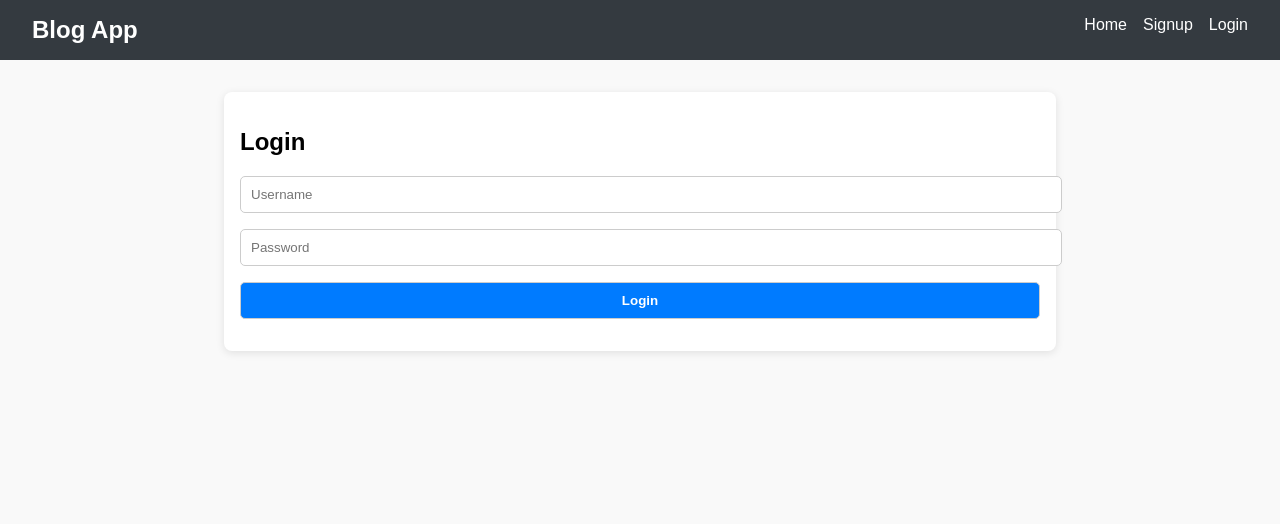
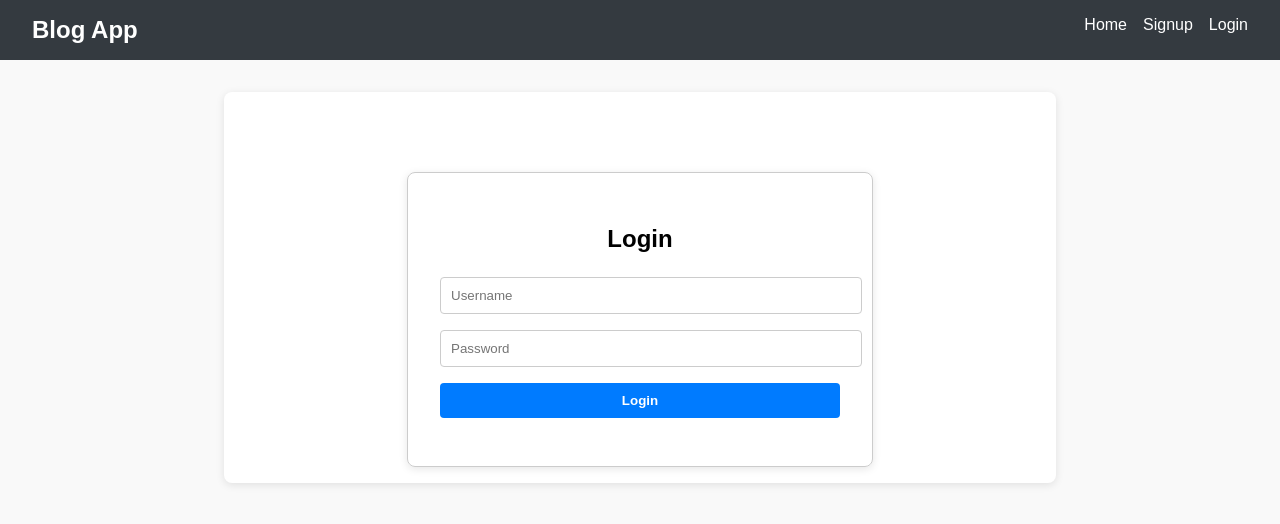
Before and after one commit to Divyadennison/blog-frontend, a React (Create React App) app: page /login in a window 1280 px wide. Shown: the top 524 px of the page. Built offline with nearby package versions, Linux system fonts and the light colour scheme.

Commit message:
Added blog delete functionality

```diff
--- a/src/pages/BlogDetail.js
+++ b/src/pages/BlogDetail.js
@@ -1,32 +1,31 @@
 import React, { useEffect, useState } from 'react';
-import { useParams, Link } from 'react-router-dom';
+import { useParams, Link, useNavigate } from 'react-router-dom';
 import api from '../api';
 
 function BlogDetail() {
-  const { id } = useParams(); // Get the blog ID from the URL
-  const [blog, setBlog] = useState(null); // Store blog data
-  const [currentUser, setCurrentUser] = useState(null); // Store current user data
-  const [error, setError] = useState(null); // Store error message
+  const { id } = useParams();
+  const [blog, setBlog] = useState(null);
+  const [error, setError] = useState(null);
+  const [currentUser, setCurrentUser] = useState(null); // ✅ Add this
+  const navigate = useNavigate();
 
   useEffect(() => {
-    // Fetch blog details
     const fetchBlog = async () => {
       try {
-        const res = await api.get(`/blogs/${id}/`); // Fetch blog by ID
-        setBlog(res.data); // Set blog data
+        const res = await api.get(`/blogs/${id}/`);
+        setBlog(res.data);
       } catch (err) {
         console.error('Failed to load blog:', err);
-        setError('Failed to load blog'); // Set error message if fetching fails
+        setError('Failed to load blog');
       }
     };
 
-    // Fetch the current logged-in user
     const fetchUser = async () => {
       try {
         const token = localStorage.getItem('token');
         if (token) {
-          const res = await api.get('/auth/users/me/'); // Get current user details
-          setCurrentUser(res.data); // Set current user data
+          const res = await api.get('/auth/users/me/');
+          setCurrentUser(res.data);
         }
       } catch (err) {
         console.error('Failed to fetch user:', err);
@@ -37,33 +36,55 @@ function BlogDetail() {
     fetchUser();
   }, [id]);
 
-  // Show error message if there's an issue fetching the blog
+  const handleDelete = async () => {
+    const confirmDelete = window.confirm('Are you sure you want to delete this blog?');
+    if (!confirmDelete) return;
+
+    try {
+      await api.delete(`/blogs/${id}/`);
+      alert('Blog deleted successfully!');
+      navigate('/blogs');
+    } catch (err) {
+      console.error('Failed to delete blog:', err);
+      alert('Failed to delete blog');
+    }
+  };
+
   if (error) return <p>{error}</p>;
-
-  // Show loading message until blog is fetched
   if (!blog) return <p>Loading blog...</p>;
 
   return (
     <div className="blog-detail" style={{ maxWidth: '700px', margin: 'auto', padding: '1rem' }}>
-      <h2>{blog.title}</h2> {/* Display blog title */}
-      <p>{blog.content}</p> {/* Display blog content */}
-      <p><strong>Author:</strong> {blog.author.username}</p> {/* Display author's username */}
+      <h2>{blog.title}</h2>
+      <p>{blog.content}</p>
+      <p><strong>Author:</strong> {blog.author.username}</p>
 
-      {/* Show Edit button if the current user is the author of the blog */}
       {currentUser && currentUser.username === blog.author.username && (
-        <Link to={`/edit/${blog.id}`}>
-          <button style={{
-            marginTop: '1rem',
+        <div style={{ marginTop: '1rem' }}>
+          <Link to={`/edit/${blog.id}`}>
+            <button style={{
+              padding: '0.5rem 1rem',
+              backgroundColor: '#007bff',
+              color: 'white',
+              border: 'none',
+              borderRadius: '4px',
+              cursor: 'pointer',
+              marginRight: '10px'
+            }}>
+              Edit
+            </button>
+          </Link>
+          <button onClick={handleDelete} style={{
             padding: '0.5rem 1rem',
-            backgroundColor: '#007bff',
+            backgroundColor: '#dc3545',
             color: 'white',
             border: 'none',
             borderRadius: '4px',
             cursor: 'pointer'
           }}>
-            Edit
+            Delete
           </button>
-        </Link>
+        </div>
       )}
     </div>
   );
--- a/src/pages/Login.js
+++ b/src/pages/Login.js
@@ -10,19 +10,14 @@ function Login() {
   const handleSubmit = async e => {
     e.preventDefault();
     try {
-      // Step 1: Get token
       const res = await api.post('/auth/token/login/', { username, password });
       const token = res.data.auth_token;
       localStorage.setItem('token', token);
-
-      // Step 2: Set token header for future requests
       api.defaults.headers.common['Authorization'] = `Token ${token}`;
 
-      // Step 3: Fetch user info
       const userRes = await api.get('/auth/users/me/');
       localStorage.setItem('user', JSON.stringify(userRes.data));
 
-      // Step 4: Redirect to homepage
       navigate('/');
     } catch (err) {
       console.error('Login error:', err);
@@ -31,13 +26,30 @@ function Login() {
   };
 
   return (
+    <div className="login-container" style={{
+      maxWidth: '400px',
+      margin: 'auto',
+      marginTop: '4rem',
+      padding: '2rem',
+      border: '1px solid #ccc',
+      borderRadius: '8px',
+      boxShadow: '0 2px 8px rgba(0, 0, 0, 0.1)',
+    }}>
+      <h2 style={{ textAlign: 'center', marginBottom: '1.5rem' }}>Login</h2>
       <form onSubmit={handleSubmit}>
-      <h2>Login</h2>
         <input
+          type="text"
           placeholder="Username"
           value={username}
           onChange={e => setUsername(e.target.value)}
           required
+          style={{
+            width: '100%',
+            padding: '10px',
+            marginBottom: '1rem',
+            borderRadius: '4px',
+            border: '1px solid #ccc'
+          }}
         />
         <input
           type="password"
@@ -45,9 +57,27 @@ function Login() {
           value={password}
           onChange={e => setPassword(e.target.value)}
           required
+          style={{
+            width: '100%',
+            padding: '10px',
+            marginBottom: '1rem',
+            borderRadius: '4px',
+            border: '1px solid #ccc'
+          }}
         />
-      <button type="submit">Login</button>
+        <button type="submit" style={{
+          width: '100%',
+          padding: '10px',
+          backgroundColor: '#007bff',
+          color: 'white',
+          border: 'none',
+          borderRadius: '4px',
+          cursor: 'pointer'
+        }}>
+          Login
+        </button>
       </form>
+    </div>
   );
 }
 
```
Also changed, not shown: 1 other file (tests, documents, lock files or other folders). Lines whose indentation alone changed are shown as unchanged.
